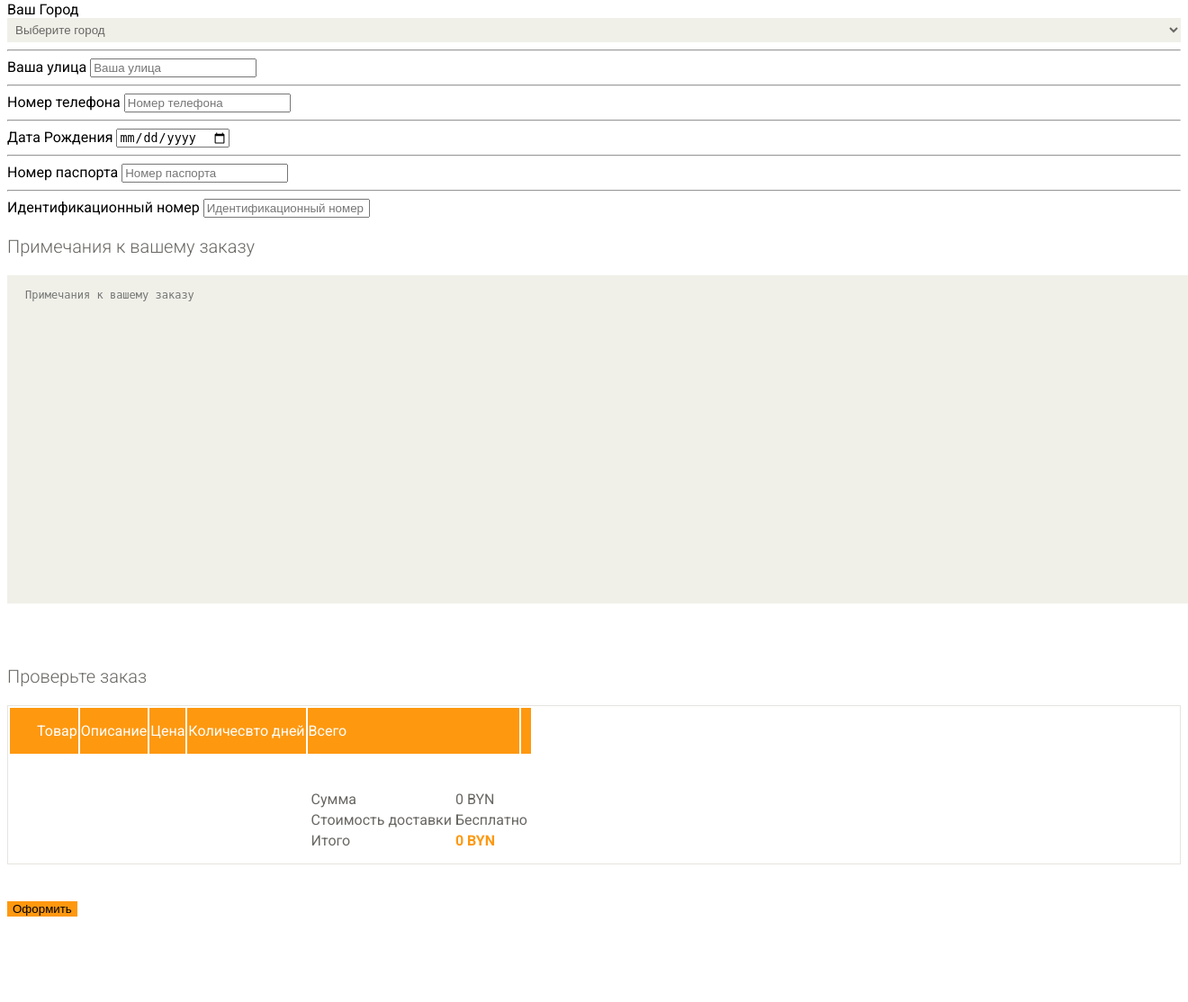
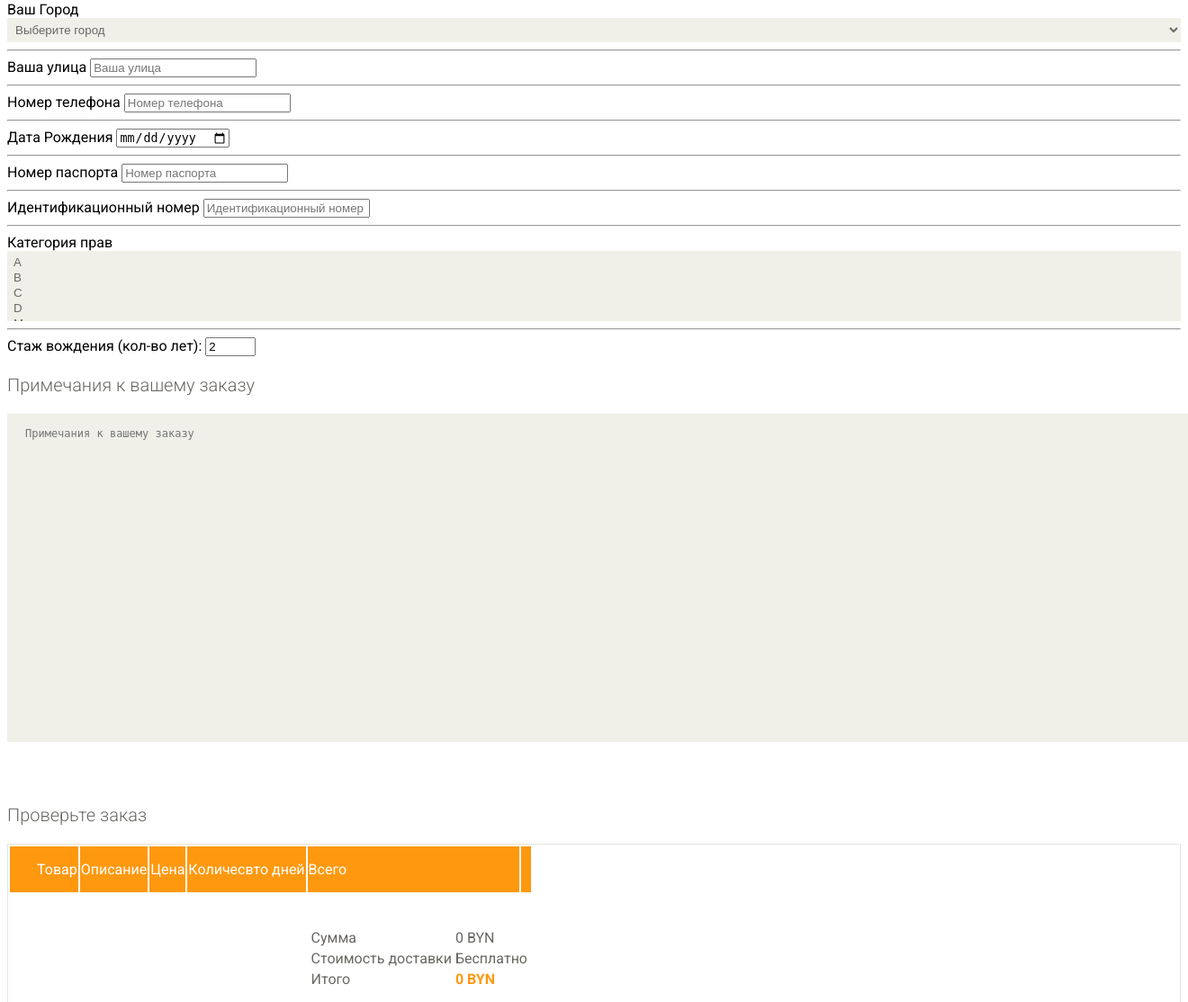
Before and after one commit to aven8416/laravel-rent-site, a Laravel app: template resources/views/front/checkout.blade.php in a window 1320 px wide; the page is wider, and only the part inside the window is pictured. Shown: the part 472-1586 px from the top of that part at 90% size. Run offline with Laravel 9, Linux system fonts and the light colour scheme; the template is opened without the code that fills it, so the values that code supplies are empty; some libraries are stand-ins or nearby versions.

Commit message:
fix: added license_category and driving_experience to checkout

```diff
--- a/resources/views/front/checkout.blade.php
+++ b/resources/views/front/checkout.blade.php
@@ -89,7 +89,21 @@
                                 <input type="text" placeholder="Идентификационный номер" name="identification_n" class="form-control" >
 
                                 <span style="color:red">{{ $errors->first('identification_n') }}</span>
-
+                                <hr>
+                                <label>Категория прав</label>
+                                <select name="license_category[]"  multiple="multiple" class="form-control" >
+                                    <option value="a">A</option>
+                                    <option value="b">B</option>
+                                    <option value="c">C</option>
+                                    <option value="d">D</option>
+                                    <option value="m">M</option>
+                                </select>
+                                <span style="color:red">{{ $errors->first('license_category') }}</span>
+                                <hr>
+                                <label>Стаж вождения (кол-во лет):</label>
+                                <input name="driving_experience" type="number" class="form-control" value="2" id="driving_experience"  autocomplete="off"
+                                       MIN="2" MAX="90">
+                                <span style="color:red">{{ $errors->first('driving_experience') }}</span>
                             @else
                                 @foreach($address_data as $value)
                                     <label>Ваше ФИО</label>
```
